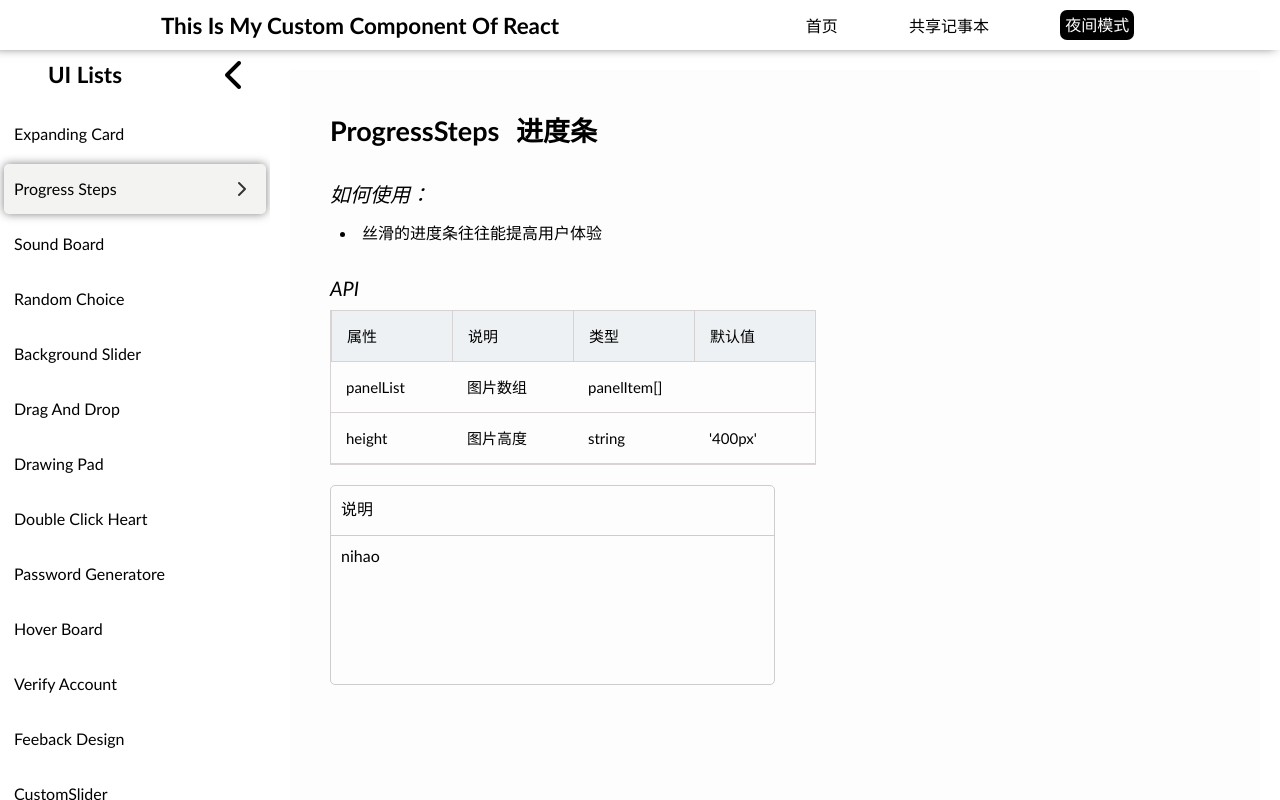
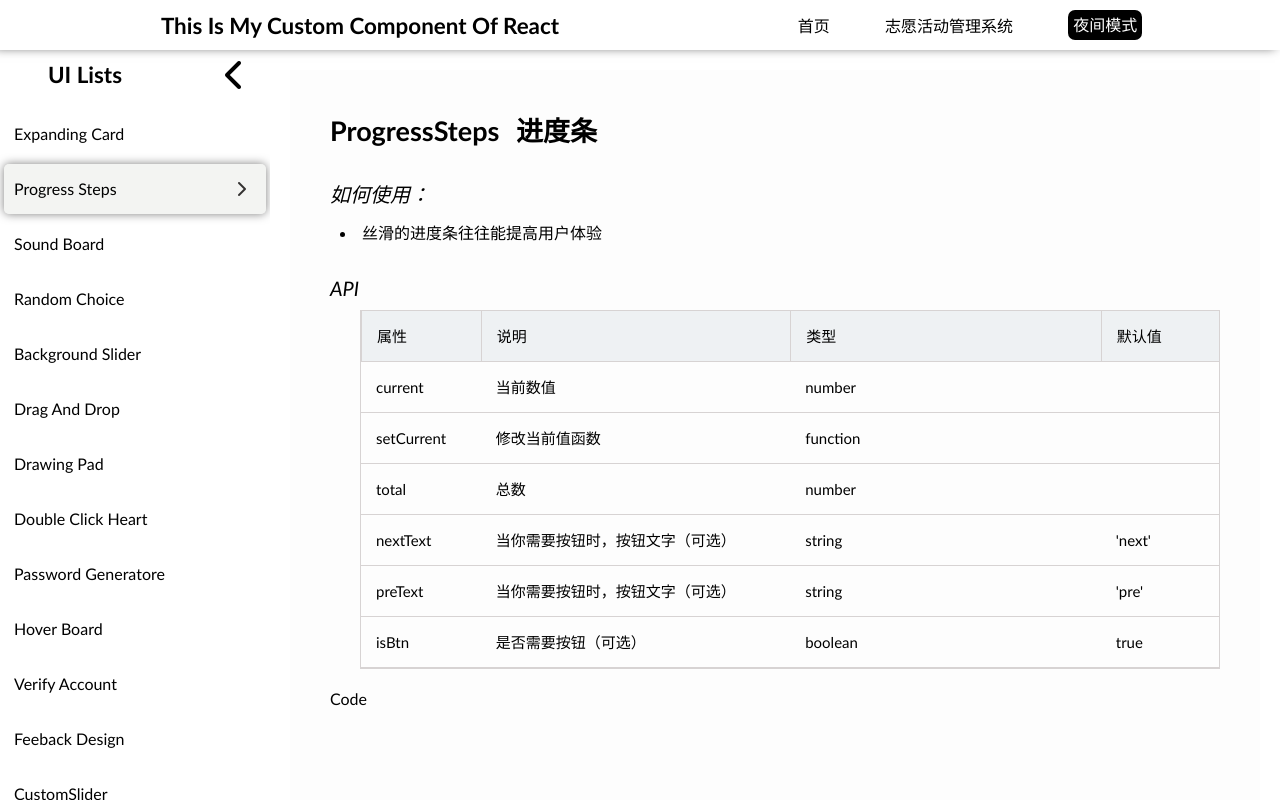
Before and after one commit to searc-h/Custom-UI, a React (Create React App) app: page /main/progress-steps in a window 1280 px wide. Built offline with nearby package versions, Linux system fonts and the light colour scheme.

Commit message:
update:fixed

```diff
--- a/src/component/MyHeader/index.jsx
+++ b/src/component/MyHeader/index.jsx
@@ -43,7 +43,7 @@ function MyHeader() {
         <div className={styles.rightSide}>
           <div className={styles.backHome} onClick={backHome}>首页</div>
           <div className={styles.noteBook}>
-            <a href="http://116.205.128.108:888/content/myopen">共享记事本</a>
+            <a href="http://116.205.128.108:888/content/myopen">志愿活动管理系统</a>
           </div>
           <button className={styles.darkMode} ref={btnRef} onClick={changeTheDark} disabled={isPressed}>{isDark?'明亮模式':'夜间模式'}</button>
 
--- a/src/pages/Main/BackgroundSlider/index.tsx
+++ b/src/pages/Main/BackgroundSlider/index.tsx
@@ -1,18 +1,99 @@
 import React from 'react'
 import './index.less'
-import { Slider } from '../../../ui-components'
+import { Slider, Description , Table ,ColumnsType} from '../../../ui-components'
+import img1 from '../../../assets/ImgList/15.jpg'
+import img2 from '../../../assets/ImgList/14.jpg'
+import img3 from '../../../assets/ImgList/13.jpg'
+import img4 from '../../../assets/ImgList/12.jpg'
+import img5 from '../../../assets/ImgList/11.jpg'
+import img6 from '../../../assets/ImgList/10.jpg'
+interface dataSourceType {
+    key: string | number,
+    attribute: string,
+    describe : string,
+    type : string,
+    default?: any
+}
+// urlList : string[],
+//     bgSlide: boolean //背景是否同步切换
+//     width ?: string,
+//     height ?: string
 export default function BackgroundSlider() {
 
-    let urlList = [
-        "url('https://images.unsplash.com/photo-1549880338-65ddcdfd017b?ixlib=rb-1.2.1&ixid=eyJhcHBfaWQiOjEyMDd9&auto=format&fit=crop&w=2100&q=80')",
-        "url('https://images.unsplash.com/photo-1511593358241-7eea1f3c84e5?ixlib=rb-1.2.1&ixid=eyJhcHBfaWQiOjEyMDd9&auto=format&fit=crop&w=1934&q=80')",
-        "url('https://images.unsplash.com/photo-1495467033336-2effd8753d51?ixlib=rb-1.2.1&ixid=eyJhcHBfaWQiOjEyMDd9&auto=format&fit=crop&w=2100&q=80')",
-        "url('https://images.unsplash.com/photo-1522735338363-cc7313be0ae0?ixlib=rb-1.2.1&ixid=eyJhcHBfaWQiOjEyMDd9&auto=format&fit=crop&w=2689&q=80')",
-        " url('https://images.unsplash.com/photo-1559087867-ce4c91325525?ixlib=rb-1.2.1&ixid=eyJhcHBfaWQiOjEyMDd9&auto=format&fit=crop&w=2100&q=80')",
+    let urlList = [img1 , img2 ,img3 , img4 ,img5, img6]
+
+    const dataSource:dataSourceType[] = [
+        {
+            key: '1',
+            attribute: 'urlList',
+            describe : "图片数组",
+            type : "string[]",
+        },
+        {
+            key: '2',
+            attribute: 'bgSlide',
+            describe : "是否需要父容器展示背景图片",
+            type : "boolean",
+        },
+        {
+            key: '3',
+            attribute: 'width',
+            describe : "图片宽度（可选）",
+            type : "string",
+            default : "'75%'"
+        },
+        {
+            key: '4',
+            attribute: 'height',
+            describe : "图片高度（可选）",
+            type : "string",
+            default : "'75%'"
+        },
     ]
 
+    const columns :ColumnsType = [
+        {
+            key : "属性",
+            title : "属性",
+            width : '100px',
+            dataIndex : "attribute",
+        },
+        {
+            key : "说明",
+            title : "说明",
+            width : '300px',
+            dataIndex : "describe"
+        },
+        {
+            key : "类型",
+            title :"类型",
+            width : '300px',
+            dataIndex : "type"
+        },
+        {
+            key : "默认值",
+            title : "默认值",
+            width : '100px',
+            dataIndex : "default",
+        }
+    ]
+
+    let api = <Table dataSource={dataSource} columns={columns} size='large'/>
+
+    let tips = [
+        '丝滑的进度条往往能提高用户体验'
+    ]
     return (
         <div className='backgroundSlider'>
+
+            <Description
+                tips={tips}
+                title='ProgressSteps 进度条'
+                height='600px'
+                api={api}>
+                <code>Code</code>
+            </Description>
+
             <Slider urlList={urlList} bgSlide={true}/>
         </div>
     )
--- a/src/pages/Main/ExpandingCard/index.tsx
+++ b/src/pages/Main/ExpandingCard/index.tsx
@@ -95,7 +95,6 @@ export default function ExpandingCard() {
                 title='SwitchCard 扩张卡片'
                 height='500px'
                 api={api}>
-                <code>这里放代码</code>
             </Description>
 
             <SwitchCard height={"400px"} panelList={panelList} />
--- a/src/pages/Main/ProgressSteps/index.tsx
+++ b/src/pages/Main/ProgressSteps/index.tsx
@@ -1,4 +1,4 @@
-import React  from 'react'
+import React, { useState }  from 'react'
 import styles from  './index.module.less'
 import { Progress ,Description ,Card ,Table ,ColumnsType} from '../../../ui-components/index'
 
@@ -9,22 +9,56 @@ interface dataSourceType {
     type : string,
     default?: any
 }
+// {current: number,
+// setCurrent: React.Dispatch<React.SetStateAction<number>>
+// total : number,
+// nextText ? : string,
+// preText ? : string,
+// isBtn ?: boolean}
 export default function ProgressSteps() {
+
+    let [current , setCurrent ] = useState<number>(0)
 
     const dataSource:dataSourceType[] = [
         {
             key: '1',
-            attribute: 'panelList',
-            describe : "图片数组",
-            type : "panelItem[]",
+            attribute: 'current',
+            describe : "当前数值",
+            type : "number",
         },
         {
             key: '2',
-            attribute: 'height',
-            describe : "图片高度",
+            attribute: 'setCurrent',
+            describe : "修改当前值函数",
+            type : "function",
+        },
+        {
+            key: '3',
+            attribute: 'total',
+            describe : "总数",
+            type : "number",
+        },
+        {
+            key: '4',
+            attribute: 'nextText',
+            describe : "当你需要按钮时，按钮文字（可选）",
             type : "string",
-            default : "'400px'"
+            default : "'next'"
         },
+        {
+            key: '5',
+            attribute: 'preText',
+            describe : "当你需要按钮时，按钮文字（可选）",
+            type : "string",
+            default : "'pre'"
+        },
+        {
+            key: '6',
+            attribute: 'isBtn',
+            describe : "是否需要按钮（可选）",
+            type : "boolean",
+            default : "true"
+        }
     ]
 
     const columns :ColumnsType = [
@@ -37,13 +71,13 @@ export default function ProgressSteps() {
         {
             key : "说明",
             title : "说明",
-            width : '100px',
+            width : '300px',
             dataIndex : "describe"
         },
         {
             key : "类型",
             title :"类型",
-            width : '100px',
+            width : '300px',
             dataIndex : "type"
         },
         {
@@ -67,10 +101,10 @@ export default function ProgressSteps() {
                 title='ProgressSteps 进度条'
                 height='800px'
                 api={api}>
-                <Card width='50%' height='200px' title='说明' content={"nihao"} shadow={false}/>
+                <code>Code</code>
             </Description>
 
-            <Progress total={5} preText={"PRE"} nextText={"NXET"}/>
+            <Progress isBtn={true} current={current}  setCurrent={setCurrent}  total={6} preText={"PRE"} nextText={"NXET"}></Progress>
         </div>
     )
 }
--- a/src/ui-components/Description/Description.module.less
+++ b/src/ui-components/Description/Description.module.less
@@ -37,5 +37,8 @@
             font-style: italic;
             padding: 10px 0px;
         }
+        .apiTable{
+            margin-left: 30px;
+        }
     }
 }
--- a/src/ui-components/Description/Description.tsx
+++ b/src/ui-components/Description/Description.tsx
@@ -41,9 +41,9 @@ export default function Description(props : PropsType) {
 
       <div className={styles.api}>
         <div className={styles.apiTitle} >API</div>
-
-        {api}
-
+        <div className={styles.apiTable}>
+          {api}
+        </div>
       </div>
 
 
--- a/src/ui-components/Progress/Progress.tsx
+++ b/src/ui-components/Progress/Progress.tsx
@@ -2,9 +2,12 @@ import React, { useEffect, useRef, useState } from 'react'
 import styles from  './Progress.module.less'
 
 export interface ProgressPropsType {
+  current: number,
+  setCurrent: React.Dispatch<React.SetStateAction<number>>
   total : number,
-  nextText : string,
-  preText : string
+  nextText ? : string,
+  preText ? : string,
+  isBtn ?: boolean
 }
 export interface circleType {
   title :string,
@@ -14,7 +17,7 @@ export interface circleType {
 
 export default function Progress(props :ProgressPropsType) {
 
-  const {total , nextText , preText} = props
+  const {total , nextText="next", preText="pre" ,current ,setCurrent ,isBtn=true} = props
 
   let arr = [ ...new Array(total).keys()] //此语法只有在es6以后能用
   const listArr :circleType[] = arr.map((item,index)=>{
@@ -33,20 +36,18 @@ export default function Progress(props :ProgressPropsType) {
   })
 
   // 当前激活下标【注意这里的下标就是能够引起页面改变的下标】
-  let [currentActive, setCurrentActive] = useState<number>(0)
+
   let [circleList, setCircleList] = useState<circleType[]>(listArr)
 
 
   // 修改当前激活的下标【点击事件触发回调---修改currentActive---useEffect监听改变作出相应---页面修改】
   let changeCurrent = (tag:boolean) => {
-      if (tag && (currentActive < circleList.length)) {
-          let current = currentActive + 1
-          setCurrentActive(current)
+      if (tag && (current < circleList.length)) {
+          setCurrent((current)=>current+1)
           return
       }
-      if (!tag && (currentActive > 0)) {
-          let current = currentActive - 1
-          setCurrentActive(current)
+      if (!tag && (current > 0)) {
+          setCurrent((current)=>current-1)
           return
       }
   }
@@ -54,13 +55,13 @@ export default function Progress(props :ProgressPropsType) {
   let barRef = useRef(null)
   // 修改progress-bar宽度
   let changeProBar = ()=>{
-      (barRef.current as any).style.width = `${(currentActive)/(circleList.length-1) * 100}`+'%';
+      (barRef.current as any).style.width = `${(current)/(circleList.length-1) * 100}`+'%';
   }
   // 当前激活的下标改变，就会修改circleList数据，从而驱动页面刷新
   useEffect(() => {
       setCircleList(
           circleList.map((item) => {
-              if (item.id <= currentActive) {
+              if (item.id <= current) {
                   item.active = true
                   return item
               } else {
@@ -70,7 +71,7 @@ export default function Progress(props :ProgressPropsType) {
           })
       )
       changeProBar()
-  }, [currentActive])
+  }, [current])
 
   return (
     <div className={styles.container}>
@@ -84,8 +85,13 @@ export default function Progress(props :ProgressPropsType) {
             }
         </div>
 
-        <button onClick={() => { changeCurrent(false) }} className={styles.btn} id="pre" disabled={currentActive === 0 ? true : false}>{preText}</button>
-        <button onClick={() => { changeCurrent(true) }} className={styles.btn} id="next" disabled={currentActive === circleList.length-1 ? true : false}>{nextText}</button>
+        { isBtn &&
+            <>
+                <button onClick={() => { changeCurrent(false) }} className={styles.btn} id="pre" disabled={current === 0 ? true : false}>{preText}</button>
+                <button onClick={() => { changeCurrent(true) }} className={styles.btn} id="next" disabled={current === circleList.length-1 ? true : false}>{nextText}</button>
+            </>
+        }
+
     </div>
   )
 }
--- a/src/ui-components/Silder/Slider.module.less
+++ b/src/ui-components/Silder/Slider.module.less
@@ -43,7 +43,6 @@
     width: 100%;
     height: 100%;
     position: absolute;
-    background-image: url('https://images.unsplash.com/photo-1549880338-65ddcdfd017b?ixlib=rb-1.2.1&ixid=eyJhcHBfaWQiOjEyMDd9&auto=format&fit=crop&w=2100&q=80');
     background-repeat: no-repeat;
     background-size: cover;
     background-position: center center;
--- a/src/ui-components/Silder/Slider.tsx
+++ b/src/ui-components/Silder/Slider.tsx
@@ -40,7 +40,7 @@ export default function Slider(props :PropsType) {
     useEffect(()=>{
         // 给外层元素设置图片
         if(bgSlide)
-            (Outer.current as any).style.backgroundImage = urlList[activeIndex]
+            (Outer.current as any).style.backgroundImage = `url(${urlList[activeIndex]})`
     },[activeIndex])
 
     return (
@@ -53,7 +53,7 @@ export default function Slider(props :PropsType) {
                 {
                     urlList.map((item,index) => {
                         return (
-                            <div key={index}  style={{backgroundImage:item }} className={`${styles.slide}  ${activeIndex === index ? `${styles.active}` : ''}`}></div>
+                            <div key={index}  style={{backgroundImage:`url(${item})` }} className={`${styles.slide}  ${activeIndex === index ? `${styles.active}` : ''}`}></div>
                         )
                     })
                 }
```
